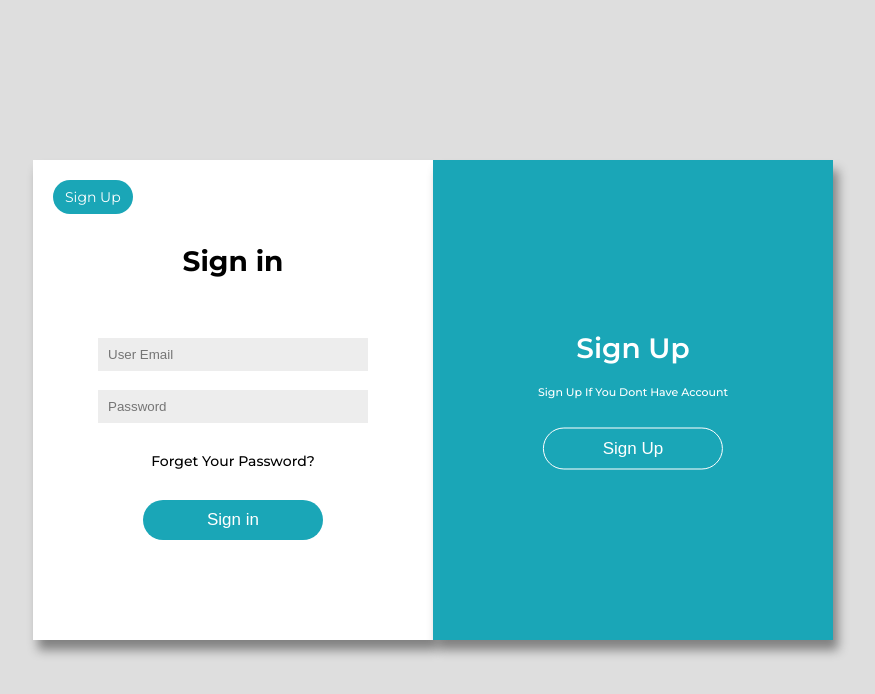
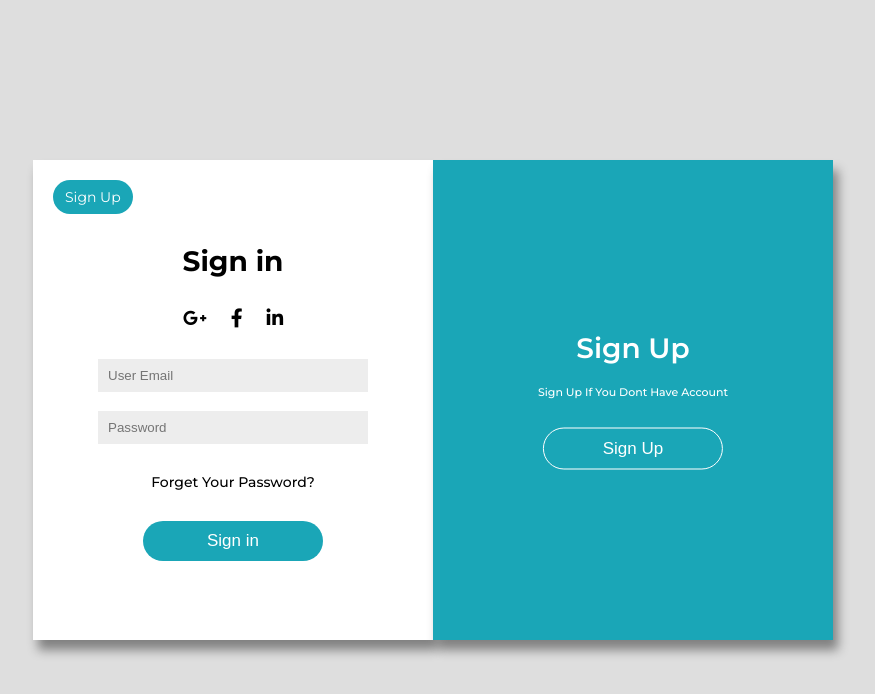
Before and after one commit to Mohamed-Ly/Dante-Ly1, a plain HTML site: page Login/index.html in a window 1280 px wide. Shown: the whole page, without its empty margins (207-1082 px from the left). Drawn offline with Linux system fonts and the light colour scheme.

Commit message:
Update index.html

```diff
--- a/Login/index.html
+++ b/Login/index.html
@@ -22,9 +22,9 @@
                 <h2>Sign in</h2>
                 <div class="contact">
                     <div class="social">
-                        <!-- <a class="google-efc" href="https://google.com" target="blank"><i class="fa-brands fa-google-plus-g"></i></a>
+                        <a class="google-efc" href="https://google.com" target="blank"><i class="fa-brands fa-google-plus-g"></i></a>
                         <a href="https://facebook.com" target="blank"><i class="fa-brands fa-facebook-f"></i></a>
-                        <a href="https://linkedin.com" target="blank"><i class="fa-brands fa-linkedin-in"></i></a> -->
+                        <a href="https://linkedin.com" target="blank"><i class="fa-brands fa-linkedin-in"></i></a>
                     </div>
                     </div>
                 <form action="">
```
